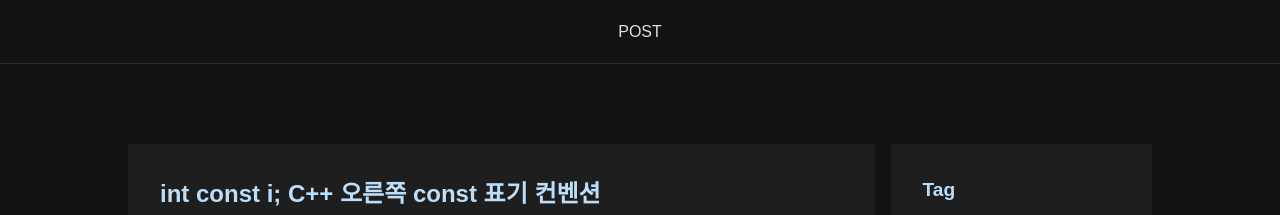
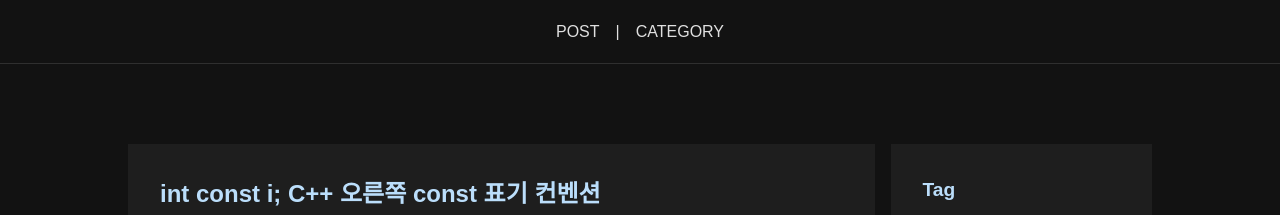
Before and after one commit to int-i/int-i.github.io, a Jekyll site: the page built from index.html, in a window 1280 px wide. Shown: the top 215 px of the page. Built offline with Jekyll 4.4.1, drawn with Linux system fonts in a browser that asks for light colours; some web fonts are replaced; the list of posts is cut into pages by our own code.

Commit message:
Add category tab on nav layout

```diff
--- a/_includes/nav.html
+++ b/_includes/nav.html
@@ -2,6 +2,9 @@
   <ul class="list">
     <li class="horizontal-item nav__horizontal-item">
       <a class="link nav__link" href="{{ "/" | relative_url }}">POST</a>
+    </li>
+    <li class="horizontal-item nav__horizontal-item">
+      <a class="link nav__link" href="{{ "/categories" | relative_url }}">CATEGORY</a>
     </li>
     <!-- <li class="horizontal-item nav__horizontal-item">
       <a class="link nav__link" href="{{ "/authors" | relative_url }}">AUTHOR</a>
```
